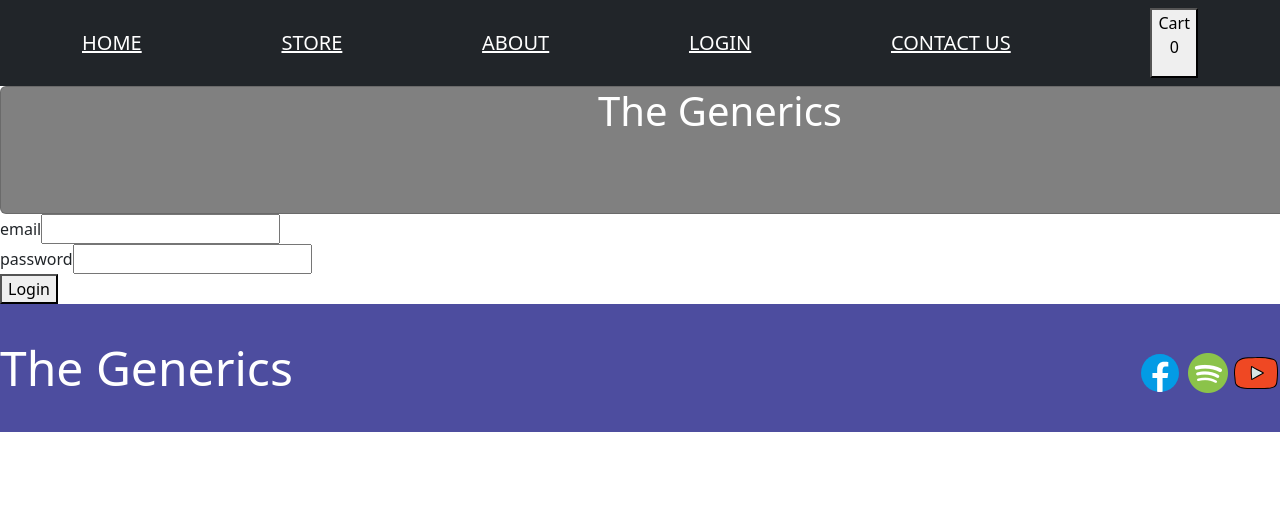
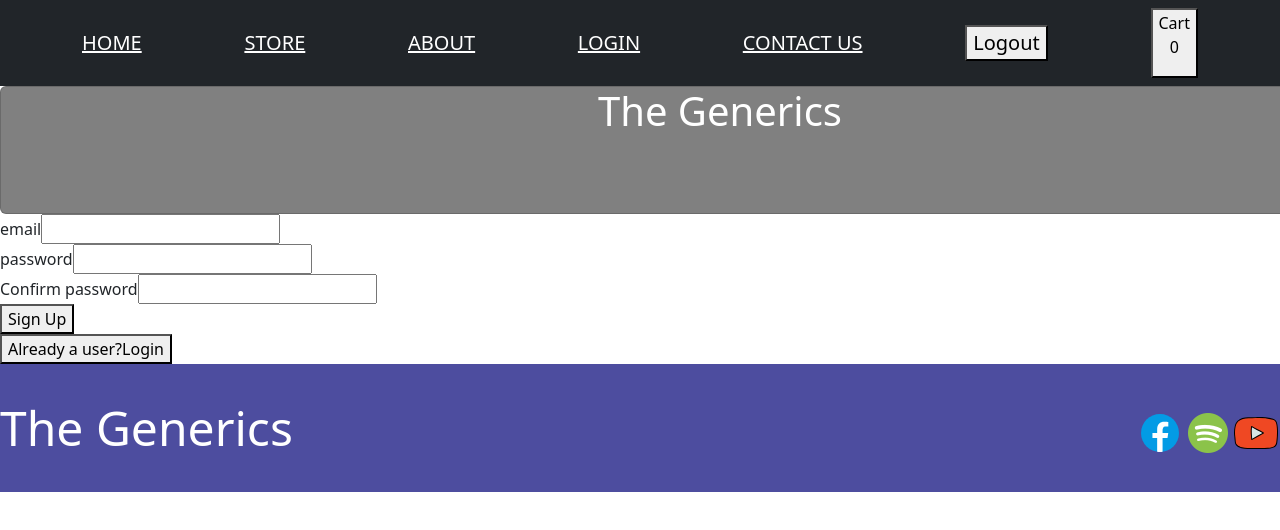
Before and after one commit to dhruv10032808/E-commerce, a React (Create React App) app: page /login in a window 1280 px wide. Shown: the top 530 px of the page. Built offline with nearby package versions, Linux system fonts and the light colour scheme; no server answers.

Commit message:
improvize

```diff
--- a/package.json
+++ b/package.json
@@ -7,6 +7,7 @@
     "@testing-library/react": "^11.2.2",
     "@testing-library/user-event": "^12.5.0",
     "bootstrap": "^5.2.3",
+    "cors": "^2.8.5",
     "react": "^18.0.0",
     "react-bootstrap": "^2.7.0",
     "react-dom": "^18.0.0",
--- a/src/App.js
+++ b/src/App.js
@@ -1,4 +1,4 @@
-import React, { useContext } from 'react';
+import React, { Suspense, useContext } from 'react';
 import { Redirect, Route } from 'react-router-dom';
 import './App.css';
 import Data from './components/Body/Data';
@@ -7,12 +7,13 @@ import ProductDetail from './components/Body/ProductDetail';
 import CartButton from './components/Cart/CartButton';
 import Footer from './components/Footer/Footer';
 import Header from './components/Header/Header';
-import AboutUs from './pages/AboutUs';
-import ContactUs from './pages/ContactUs';
-import Home from './pages/Home';
-import Login from './pages/Login';
 import AuthContext from './Store/auth-context';
 import ContextProvider from './Store/ContextProvider';
+
+const AboutUs=React.lazy(()=>import('./pages/AboutUs'))
+const ContactUs=React.lazy(()=>import('./pages/ContactUs'))
+const Home=React.lazy(()=>import('./pages/Home'))
+const Login=React.lazy(()=>import('./pages/Login'))
 
 async function postRequestHandler(data){
   const response=await fetch('https://react-http-1ccd0-default-rtdb.firebaseio.com/data.json',{
@@ -29,6 +30,7 @@ async function postRequestHandler(data){
 const App = () => {
   const authCtx=useContext(AuthContext)
   return (<ContextProvider>
+    <Suspense fallback={<p>Loading...</p>}>
       <main>
       <Header/>
       <Route exact path='/about'>
@@ -49,10 +51,11 @@ const App = () => {
       <Route path='/home/:productId' exact>
       <ProductDetail/>
       </Route>
-      {!authCtx.isLoggedIn && <Route path='/login' exact>
+      {<Route path='/login' exact>
         <Login/>
       </Route>}
       <Footer/>
+      </Suspense>
       </ContextProvider>)
 
 };
--- a/src/Store/ContextProvider.js
+++ b/src/Store/ContextProvider.js
@@ -14,7 +14,7 @@ const ContextProvider=(props)=>{
   }
   console.log(emailId);
   const getItemHandler=useCallback(async ()=>{
-    const response=await fetch(`https://crudcrud.com/api/29b497f66ec540e79ab3764d8b0e1482/cart${emailId}`)
+    const response=await fetch(`https://crudcrud.com/api/da823a8634bb4f9f85659fa5f3281623/cart${emailId}`)
     const data=await response.json();
     const cartItem = [];
     let amount = 0;
@@ -24,7 +24,8 @@ const ContextProvider=(props)=>{
         id: data[key].id,
         title: data[key].title,
         price: data[key].price,
-        imageUrl:data[key].imageUrl
+        imageUrl:data[key].imageUrl,
+        quantity:data[key].quantity
       });
       }
       setTotalAmount(amount)
@@ -34,7 +35,7 @@ const ContextProvider=(props)=>{
         getItemHandler()
       }, [getItemHandler]);
     const addItemToCartHandler=(item)=>{
-        fetch(`https://crudcrud.com/api/29b497f66ec540e79ab3764d8b0e1482/cart${emailId}`,{
+        fetch(`https://crudcrud.com/api/da823a8634bb4f9f85659fa5f3281623/cart${emailId}`,{
                 method: "POST",
                 body: JSON.stringify({
                   userid: emailId,
@@ -73,7 +74,9 @@ const ContextProvider=(props)=>{
     //     }
     //     let updatedItem={...item,quantity:1};
     //     setCartItems([...cartItems,updatedItem]);
-    const removeItemFromCartHandler=()=>{};
+    const removeItemFromCartHandler=()=>{
+
+    };
 
     let cart_context={
     listOfItems:cartItems,
--- a/src/Store/auth-context.js
+++ b/src/Store/auth-context.js
@@ -3,6 +3,7 @@ const AuthContext=React.createContext({
     token:'',
     isLoggedIn:false,
     login:(token)=>{},
+    logout:()=>{}
 });
 
 export const AuthContextProvider=(props)=>{
@@ -19,11 +20,16 @@ export const AuthContextProvider=(props)=>{
         setEmail(email);
         localStorage.setItem('email',email)
     }
+    const logoutHandler=()=>{
+        localStorage.removeItem('email');
+        localStorage.removeItem('token')
+    }
     const contextValue={
         token:token,
         email:email,
         isLoggedIn:userIsLoggedIn,
         login:loginHandler,
+        logout:logoutHandler,
         addEmail:emailHandler
     }
     return <AuthContext.Provider value={contextValue}>{props.children}</AuthContext.Provider>
--- a/src/components/Header/Header.js
+++ b/src/components/Header/Header.js
@@ -1,10 +1,15 @@
+import { useContext } from "react";
 import { Container,Navbar,Card } from "react-bootstrap";
 import { NavLink } from "react-router-dom";
+import AuthContext from "../../Store/auth-context";
 import Cart from "../Cart/Cart";
 import classes from './Header.module.css'
 const Header = () => {
+  const authCtx=useContext(AuthContext);
+  const logoutHandler=()=>{
+    authCtx.logout();
+  }
     return (
-
         <header>
         <Navbar bg="dark" expand="sm" variant="dark">
             <Container style={{color:'white'}}>
@@ -24,6 +29,9 @@ const Header = () => {
               <Navbar.Brand>
                 <NavLink to='/contactus' style={{color:'white'}}>CONTACT US</NavLink>
               </Navbar.Brand>
+              <Navbar.Brand>
+                <NavLink to='/login' style={{color:'white'}}><button onClick={logoutHandler}>Logout</button></NavLink>
+              </Navbar.Brand>
             <Cart/>
             </Container>
           </Navbar>
--- a/src/pages/Login.js
+++ b/src/pages/Login.js
@@ -1,14 +1,34 @@
-import React,{useContext, useRef} from "react";
+import React,{useContext, useRef, useState} from "react";
 import { useHistory } from "react-router-dom";
 import AuthContext from "../Store/auth-context";
 const Login=()=>{
+    const [isLogin,setIsLogin]=useState(false);
     const history=useHistory();
     const emailRef = useRef('');
     const passwordRef = useRef('');
+    const confirmpasswordRef = useRef('');
     const authCtx=useContext(AuthContext);
+    const clickHandler=(event)=>{
+      event.preventDefault()
+      setIsLogin((prev)=>!prev)
+    }
     function submitHandler(event) {
       event.preventDefault();
-      fetch('https://identitytoolkit.googleapis.com/v1/accounts:signInWithPassword?key=AIzaSyA7rO4EdjhHpAXsr7mgambxo-3AXaJ3zlY',{
+      if(!isLogin){
+        if(confirmpasswordRef.current.value!==passwordRef.current.value){
+          alert('Passwords do not match');
+          confirmpasswordRef.current.value=''
+          passwordRef.current.value='';
+          return;
+        }
+      }
+      let url;
+      if(isLogin){
+        url='https://identitytoolkit.googleapis.com/v1/accounts:signInWithPassword?key=AIzaSyA7rO4EdjhHpAXsr7mgambxo-3AXaJ3zlY';
+      }else{
+        url='https://identitytoolkit.googleapis.com/v1/accounts:signUp?key=AIzaSyA7rO4EdjhHpAXsr7mgambxo-3AXaJ3zlY'
+      }
+      fetch(url,{
         method:'POST',
         body:JSON.stringify({
            email:emailRef.current.value,
@@ -23,18 +43,23 @@ const Login=()=>{
           return res.json();
         }else{
           return res.json().then((data)=>{
+            if(isLogin){
             let errorMessage='Authentication failed!'
             if(data && data.error && data.error.message){
               errorMessage=data.error.message
               throw new Error(errorMessage)
             }
+          }
         })
     }
     }).then((data)=>{
+      if(isLogin){
       authCtx.login(data.idToken)
       authCtx.addEmail(data.email)
       console.log(data.email)
       history.replace('/')
+      }
+      setIsLogin(true);
     })
     .catch((err)=>{
        alert(err);
@@ -52,7 +77,12 @@ const Login=()=>{
           <label htmlFor='password'>password</label>
           <input type='text' id='password'  ref={passwordRef} />
         </div>
-        <button type='submit'>Login</button>
+        {!isLogin && <div>
+          <label htmlFor='confirmpassword'>Confirm password</label>
+          <input type='text' id='confirmpassword'  ref={confirmpasswordRef} />
+        </div>}
+        <button type='submit'>{isLogin?'Login':'Sign Up'}</button><br></br>
+        <button onClick={clickHandler}>{isLogin?'New user?Sign up':'Already a user?Login'}</button>
       </form>
     );
 }
```
Also changed, not shown: firebase.json (added), 2 other files (tests, documents, lock files or other folders).
